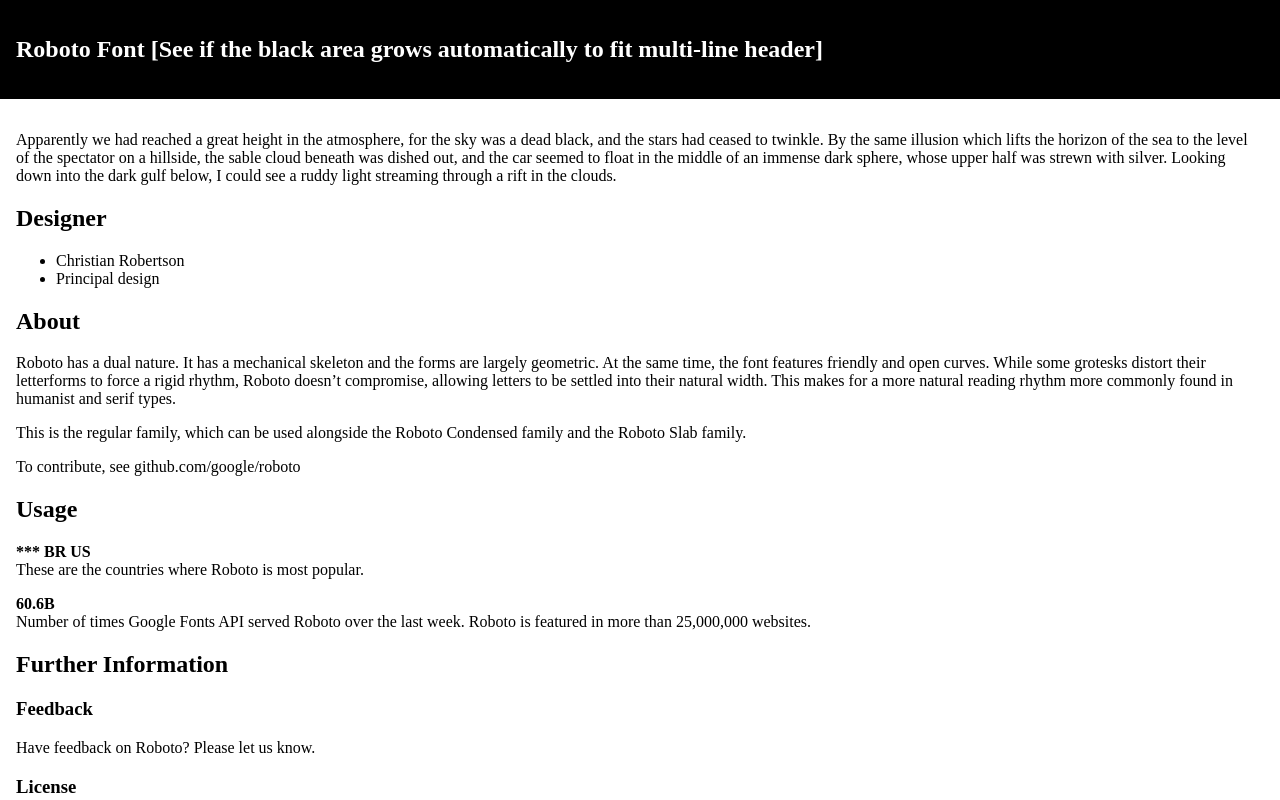
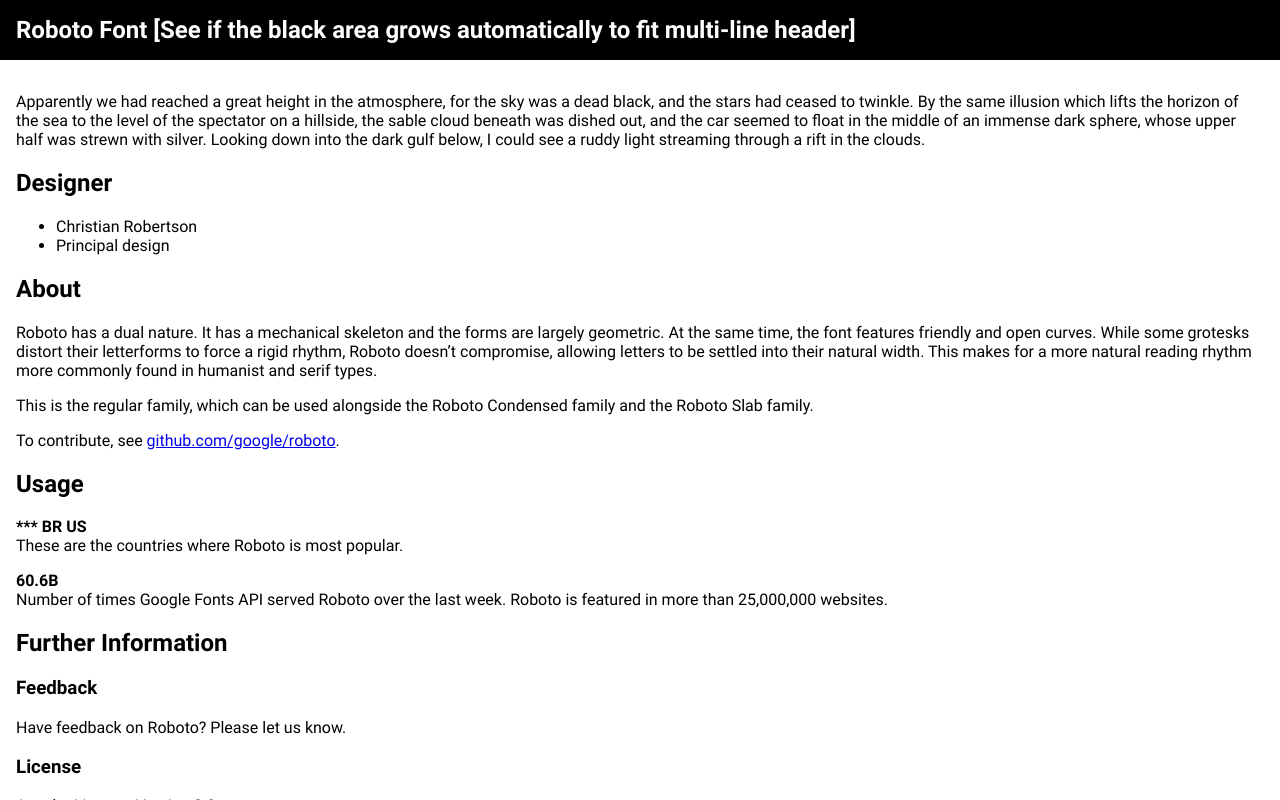
Before and after one commit to ytx21cn/body-vertical-flex, a plain HTML site: page index.html in a window 1280 px wide. Drawn offline with Linux system fonts and the light colour scheme.

Commit message:
added Roboto font family; added sections

```diff
--- /dev/null
+++ b/css/Roboto.css
@@ -0,0 +1,252 @@
+/* cyrillic-ext */
+@font-face {
+  font-family: 'Roboto';
+  font-style: italic;
+  font-weight: 400;
+  font-display: swap;
+  src: local('Roboto Italic'), local('Roboto-Italic'), url(https://fonts.gstatic.com/s/roboto/v20/KFOkCnqEu92Fr1Mu51xFIzIFKw.woff2) format('woff2');
+  unicode-range: U+0460-052F, U+1C80-1C88, U+20B4, U+2DE0-2DFF, U+A640-A69F, U+FE2E-FE2F;
+}
+/* cyrillic */
+@font-face {
+  font-family: 'Roboto';
+  font-style: italic;
+  font-weight: 400;
+  font-display: swap;
+  src: local('Roboto Italic'), local('Roboto-Italic'), url(https://fonts.gstatic.com/s/roboto/v20/KFOkCnqEu92Fr1Mu51xMIzIFKw.woff2) format('woff2');
+  unicode-range: U+0400-045F, U+0490-0491, U+04B0-04B1, U+2116;
+}
+/* greek-ext */
+@font-face {
+  font-family: 'Roboto';
+  font-style: italic;
+  font-weight: 400;
+  font-display: swap;
+  src: local('Roboto Italic'), local('Roboto-Italic'), url(https://fonts.gstatic.com/s/roboto/v20/KFOkCnqEu92Fr1Mu51xEIzIFKw.woff2) format('woff2');
+  unicode-range: U+1F00-1FFF;
+}
+/* greek */
+@font-face {
+  font-family: 'Roboto';
+  font-style: italic;
+  font-weight: 400;
+  font-display: swap;
+  src: local('Roboto Italic'), local('Roboto-Italic'), url(https://fonts.gstatic.com/s/roboto/v20/KFOkCnqEu92Fr1Mu51xLIzIFKw.woff2) format('woff2');
+  unicode-range: U+0370-03FF;
+}
+/* vietnamese */
+@font-face {
+  font-family: 'Roboto';
+  font-style: italic;
+  font-weight: 400;
+  font-display: swap;
+  src: local('Roboto Italic'), local('Roboto-Italic'), url(https://fonts.gstatic.com/s/roboto/v20/KFOkCnqEu92Fr1Mu51xHIzIFKw.woff2) format('woff2');
+  unicode-range: U+0102-0103, U+0110-0111, U+1EA0-1EF9, U+20AB;
+}
+/* latin-ext */
+@font-face {
+  font-family: 'Roboto';
+  font-style: italic;
+  font-weight: 400;
+  font-display: swap;
+  src: local('Roboto Italic'), local('Roboto-Italic'), url(https://fonts.gstatic.com/s/roboto/v20/KFOkCnqEu92Fr1Mu51xGIzIFKw.woff2) format('woff2');
+  unicode-range: U+0100-024F, U+0259, U+1E00-1EFF, U+2020, U+20A0-20AB, U+20AD-20CF, U+2113, U+2C60-2C7F, U+A720-A7FF;
+}
+/* latin */
+@font-face {
+  font-family: 'Roboto';
+  font-style: italic;
+  font-weight: 400;
+  font-display: swap;
+  src: local('Roboto Italic'), local('Roboto-Italic'), url(https://fonts.gstatic.com/s/roboto/v20/KFOkCnqEu92Fr1Mu51xIIzI.woff2) format('woff2');
+  unicode-range: U+0000-00FF, U+0131, U+0152-0153, U+02BB-02BC, U+02C6, U+02DA, U+02DC, U+2000-206F, U+2074, U+20AC, U+2122, U+2191, U+2193, U+2212, U+2215, U+FEFF, U+FFFD;
+}
+/* cyrillic-ext */
+@font-face {
+  font-family: 'Roboto';
+  font-style: italic;
+  font-weight: 700;
+  font-display: swap;
+  src: local('Roboto Bold Italic'), local('Roboto-BoldItalic'), url(https://fonts.gstatic.com/s/roboto/v20/KFOjCnqEu92Fr1Mu51TzBic3CsTKlA.woff2) format('woff2');
+  unicode-range: U+0460-052F, U+1C80-1C88, U+20B4, U+2DE0-2DFF, U+A640-A69F, U+FE2E-FE2F;
+}
+/* cyrillic */
+@font-face {
+  font-family: 'Roboto';
+  font-style: italic;
+  font-weight: 700;
+  font-display: swap;
+  src: local('Roboto Bold Italic'), local('Roboto-BoldItalic'), url(https://fonts.gstatic.com/s/roboto/v20/KFOjCnqEu92Fr1Mu51TzBic-CsTKlA.woff2) format('woff2');
+  unicode-range: U+0400-045F, U+0490-0491, U+04B0-04B1, U+2116;
+}
+/* greek-ext */
+@font-face {
+  font-family: 'Roboto';
+  font-style: italic;
+  font-weight: 700;
+  font-display: swap;
+  src: local('Roboto Bold Italic'), local('Roboto-BoldItalic'), url(https://fonts.gstatic.com/s/roboto/v20/KFOjCnqEu92Fr1Mu51TzBic2CsTKlA.woff2) format('woff2');
+  unicode-range: U+1F00-1FFF;
+}
+/* greek */
+@font-face {
+  font-family: 'Roboto';
+  font-style: italic;
+  font-weight: 700;
+  font-display: swap;
+  src: local('Roboto Bold Italic'), local('Roboto-BoldItalic'), url(https://fonts.gstatic.com/s/roboto/v20/KFOjCnqEu92Fr1Mu51TzBic5CsTKlA.woff2) format('woff2');
+  unicode-range: U+0370-03FF;
+}
+/* vietnamese */
+@font-face {
+  font-family: 'Roboto';
+  font-style: italic;
+  font-weight: 700;
+  font-display: swap;
+  src: local('Roboto Bold Italic'), local('Roboto-BoldItalic'), url(https://fonts.gstatic.com/s/roboto/v20/KFOjCnqEu92Fr1Mu51TzBic1CsTKlA.woff2) format('woff2');
+  unicode-range: U+0102-0103, U+0110-0111, U+1EA0-1EF9, U+20AB;
+}
+/* latin-ext */
+@font-face {
+  font-family: 'Roboto';
+  font-style: italic;
+  font-weight: 700;
+  font-display: swap;
+  src: local('Roboto Bold Italic'), local('Roboto-BoldItalic'), url(https://fonts.gstatic.com/s/roboto/v20/KFOjCnqEu92Fr1Mu51TzBic0CsTKlA.woff2) format('woff2');
+  unicode-range: U+0100-024F, U+0259, U+1E00-1EFF, U+2020, U+20A0-20AB, U+20AD-20CF, U+2113, U+2C60-2C7F, U+A720-A7FF;
+}
+/* latin */
+@font-face {
+  font-family: 'Roboto';
+  font-style: italic;
+  font-weight: 700;
+  font-display: swap;
+  src: local('Roboto Bold Italic'), local('Roboto-BoldItalic'), url(https://fonts.gstatic.com/s/roboto/v20/KFOjCnqEu92Fr1Mu51TzBic6CsQ.woff2) format('woff2');
+  unicode-range: U+0000-00FF, U+0131, U+0152-0153, U+02BB-02BC, U+02C6, U+02DA, U+02DC, U+2000-206F, U+2074, U+20AC, U+2122, U+2191, U+2193, U+2212, U+2215, U+FEFF, U+FFFD;
+}
+/* cyrillic-ext */
+@font-face {
+  font-family: 'Roboto';
+  font-style: normal;
+  font-weight: 400;
+  font-display: swap;
+  src: local('Roboto'), local('Roboto-Regular'), url(https://fonts.gstatic.com/s/roboto/v20/KFOmCnqEu92Fr1Mu72xKOzY.woff2) format('woff2');
+  unicode-range: U+0460-052F, U+1C80-1C88, U+20B4, U+2DE0-2DFF, U+A640-A69F, U+FE2E-FE2F;
+}
+/* cyrillic */
+@font-face {
+  font-family: 'Roboto';
+  font-style: normal;
+  font-weight: 400;
+  font-display: swap;
+  src: local('Roboto'), local('Roboto-Regular'), url(https://fonts.gstatic.com/s/roboto/v20/KFOmCnqEu92Fr1Mu5mxKOzY.woff2) format('woff2');
+  unicode-range: U+0400-045F, U+0490-0491, U+04B0-04B1, U+2116;
+}
+/* greek-ext */
+@font-face {
+  font-family: 'Roboto';
+  font-style: normal;
+  font-weight: 400;
+  font-display: swap;
+  src: local('Roboto'), local('Roboto-Regular'), url(https://fonts.gstatic.com/s/roboto/v20/KFOmCnqEu92Fr1Mu7mxKOzY.woff2) format('woff2');
+  unicode-range: U+1F00-1FFF;
+}
+/* greek */
+@font-face {
+  font-family: 'Roboto';
+  font-style: normal;
+  font-weight: 400;
+  font-display: swap;
+  src: local('Roboto'), local('Roboto-Regular'), url(https://fonts.gstatic.com/s/roboto/v20/KFOmCnqEu92Fr1Mu4WxKOzY.woff2) format('woff2');
+  unicode-range: U+0370-03FF;
+}
+/* vietnamese */
+@font-face {
+  font-family: 'Roboto';
+  font-style: normal;
+  font-weight: 400;
+  font-display: swap;
+  src: local('Roboto'), local('Roboto-Regular'), url(https://fonts.gstatic.com/s/roboto/v20/KFOmCnqEu92Fr1Mu7WxKOzY.woff2) format('woff2');
+  unicode-range: U+0102-0103, U+0110-0111, U+1EA0-1EF9, U+20AB;
+}
+/* latin-ext */
+@font-face {
+  font-family: 'Roboto';
+  font-style: normal;
+  font-weight: 400;
+  font-display: swap;
+  src: local('Roboto'), local('Roboto-Regular'), url(https://fonts.gstatic.com/s/roboto/v20/KFOmCnqEu92Fr1Mu7GxKOzY.woff2) format('woff2');
+  unicode-range: U+0100-024F, U+0259, U+1E00-1EFF, U+2020, U+20A0-20AB, U+20AD-20CF, U+2113, U+2C60-2C7F, U+A720-A7FF;
+}
+/* latin */
+@font-face {
+  font-family: 'Roboto';
+  font-style: normal;
+  font-weight: 400;
+  font-display: swap;
+  src: local('Roboto'), local('Roboto-Regular'), url(https://fonts.gstatic.com/s/roboto/v20/KFOmCnqEu92Fr1Mu4mxK.woff2) format('woff2');
+  unicode-range: U+0000-00FF, U+0131, U+0152-0153, U+02BB-02BC, U+02C6, U+02DA, U+02DC, U+2000-206F, U+2074, U+20AC, U+2122, U+2191, U+2193, U+2212, U+2215, U+FEFF, U+FFFD;
+}
+/* cyrillic-ext */
+@font-face {
+  font-family: 'Roboto';
+  font-style: normal;
+  font-weight: 700;
+  font-display: swap;
+  src: local('Roboto Bold'), local('Roboto-Bold'), url(https://fonts.gstatic.com/s/roboto/v20/KFOlCnqEu92Fr1MmWUlfCRc4EsA.woff2) format('woff2');
+  unicode-range: U+0460-052F, U+1C80-1C88, U+20B4, U+2DE0-2DFF, U+A640-A69F, U+FE2E-FE2F;
+}
+/* cyrillic */
+@font-face {
+  font-family: 'Roboto';
+  font-style: normal;
+  font-weight: 700;
+  font-display: swap;
+  src: local('Roboto Bold'), local('Roboto-Bold'), url(https://fonts.gstatic.com/s/roboto/v20/KFOlCnqEu92Fr1MmWUlfABc4EsA.woff2) format('woff2');
+  unicode-range: U+0400-045F, U+0490-0491, U+04B0-04B1, U+2116;
+}
+/* greek-ext */
+@font-face {
+  font-family: 'Roboto';
+  font-style: normal;
+  font-weight: 700;
+  font-display: swap;
+  src: local('Roboto Bold'), local('Roboto-Bold'), url(https://fonts.gstatic.com/s/roboto/v20/KFOlCnqEu92Fr1MmWUlfCBc4EsA.woff2) format('woff2');
+  unicode-range: U+1F00-1FFF;
+}
+/* greek */
+@font-face {
+  font-family: 'Roboto';
+  font-style: normal;
+  font-weight: 700;
+  font-display: swap;
+  src: local('Roboto Bold'), local('Roboto-Bold'), url(https://fonts.gstatic.com/s/roboto/v20/KFOlCnqEu92Fr1MmWUlfBxc4EsA.woff2) format('woff2');
+  unicode-range: U+0370-03FF;
+}
+/* vietnamese */
+@font-face {
+  font-family: 'Roboto';
+  font-style: normal;
+  font-weight: 700;
+  font-display: swap;
+  src: local('Roboto Bold'), local('Roboto-Bold'), url(https://fonts.gstatic.com/s/roboto/v20/KFOlCnqEu92Fr1MmWUlfCxc4EsA.woff2) format('woff2');
+  unicode-range: U+0102-0103, U+0110-0111, U+1EA0-1EF9, U+20AB;
+}
+/* latin-ext */
+@font-face {
+  font-family: 'Roboto';
+  font-style: normal;
+  font-weight: 700;
+  font-display: swap;
+  src: local('Roboto Bold'), local('Roboto-Bold'), url(https://fonts.gstatic.com/s/roboto/v20/KFOlCnqEu92Fr1MmWUlfChc4EsA.woff2) format('woff2');
+  unicode-range: U+0100-024F, U+0259, U+1E00-1EFF, U+2020, U+20A0-20AB, U+20AD-20CF, U+2113, U+2C60-2C7F, U+A720-A7FF;
+}
+/* latin */
+@font-face {
+  font-family: 'Roboto';
+  font-style: normal;
+  font-weight: 700;
+  font-display: swap;
+  src: local('Roboto Bold'), local('Roboto-Bold'), url(https://fonts.gstatic.com/s/roboto/v20/KFOlCnqEu92Fr1MmWUlfBBc4.woff2) format('woff2');
+  unicode-range: U+0000-00FF, U+0131, U+0152-0153, U+02BB-02BC, U+02C6, U+02DA, U+02DC, U+2000-206F, U+2074, U+20AC, U+2122, U+2191, U+2193, U+2212, U+2215, U+FEFF, U+FFFD;
+}
--- a/css/body_layout.css
+++ b/css/body_layout.css
@@ -1,3 +1,13 @@
+@import url("Roboto.css");
+
+html {
+	font-family: Roboto, sans-serif;
+}
+
+.page-heading {
+	margin: 0 auto;
+}
+
 @media only screen {
 	body {
 		position: fixed;
@@ -23,3 +33,9 @@
 		padding: 1em;
 	}
 }
+
+@media only print {
+	section {
+		page-break-inside: avoid;
+	}
+}
--- a/index.html
+++ b/index.html
@@ -10,59 +10,70 @@
 	<body>
 		<nav>
 			<header>
-				<h1>Roboto Font [See if the black area grows automatically to fit multi-line header]</h1>
+				<h1 class="page-heading">Roboto Font [See if the black area grows automatically to fit multi-line header]</h1>
 			</header>
 		</nav>
 
 		<main>
+			<section>
 				<p>
 					Apparently we had reached a great height in the atmosphere, for the sky was a dead black, and the stars had ceased to twinkle. By the same illusion which lifts the horizon of the sea to the level of the spectator on a hillside, the sable cloud beneath was dished out, and the car seemed to float in the middle of an immense dark sphere, whose upper half was strewn with silver. Looking down into the dark gulf below, I could see a ruddy light streaming through a rift in the clouds.
 				</p>
+			</section>
 
+			<section>
 				<h2>Designer</h2>
 				<ul>
 					<li>Christian Robertson</li>
 					<li>Principal design</li>
 				</ul>
+			</section>
 
+			<section>
 				<h2>About</h2>
-
 				<p>
 					Roboto has a dual nature. It has a mechanical skeleton and the forms are largely geometric. At the same time, the font features friendly and open curves. While some grotesks distort their letterforms to force a rigid rhythm, Roboto doesn’t compromise, allowing letters to be settled into their natural width. This makes for a more natural reading rhythm more commonly found in humanist and serif types.
 				</p>
-
 				<p>
 					This is the regular family, which can be used alongside the Roboto Condensed family and the Roboto Slab family.
 				</p>
+				<p>
+					To contribute, see <a href="https://github.com/google/roboto">github.com/google/roboto</a>.
+				</p>
+			</section>
 
-			<p>
-				To contribute, see github.com/google/roboto
-			</p>
-
+			<section>
 				<h2>Usage</h2>
 				<p>
 					<strong>*** BR US</strong>
 					<br />
 					These are the countries where Roboto is most popular.
 				</p>
-
 				<p>
 					<strong>60.6B</strong>
 					<br />
 					Number of times Google Fonts API served Roboto over the last week. Roboto is featured in more than 25,000,000 websites.
 				</p>
+			</section>
 
+			<section>
 				<h2>Further Information</h2>
+
+				<section>
 					<h3>Feedback</h3>
 					<p>
 						Have feedback on Roboto?
 						Please let us know.
 					</p>
+				</section>
 
+				<section>
 					<h3>License</h3>
 					<p>
 						Apache License, Version 2.0
 					</p>
+				</section>
+			</section>
 
 		</main>
 	</body>
```
Lines whose indentation alone changed are shown as unchanged.
